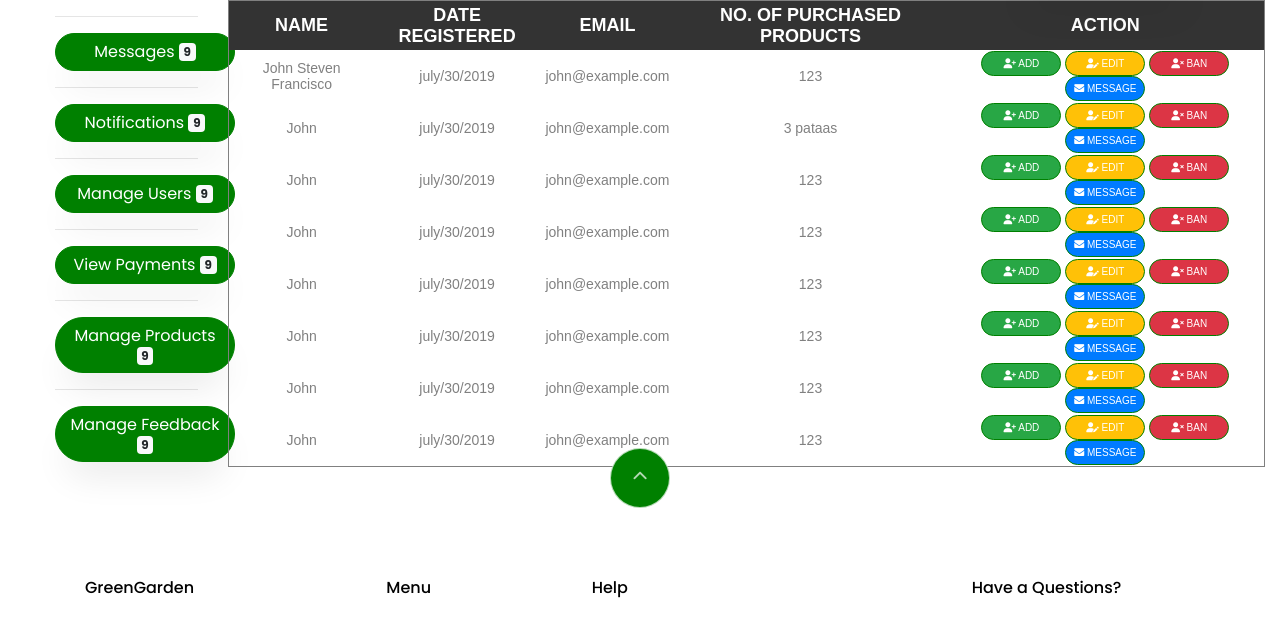
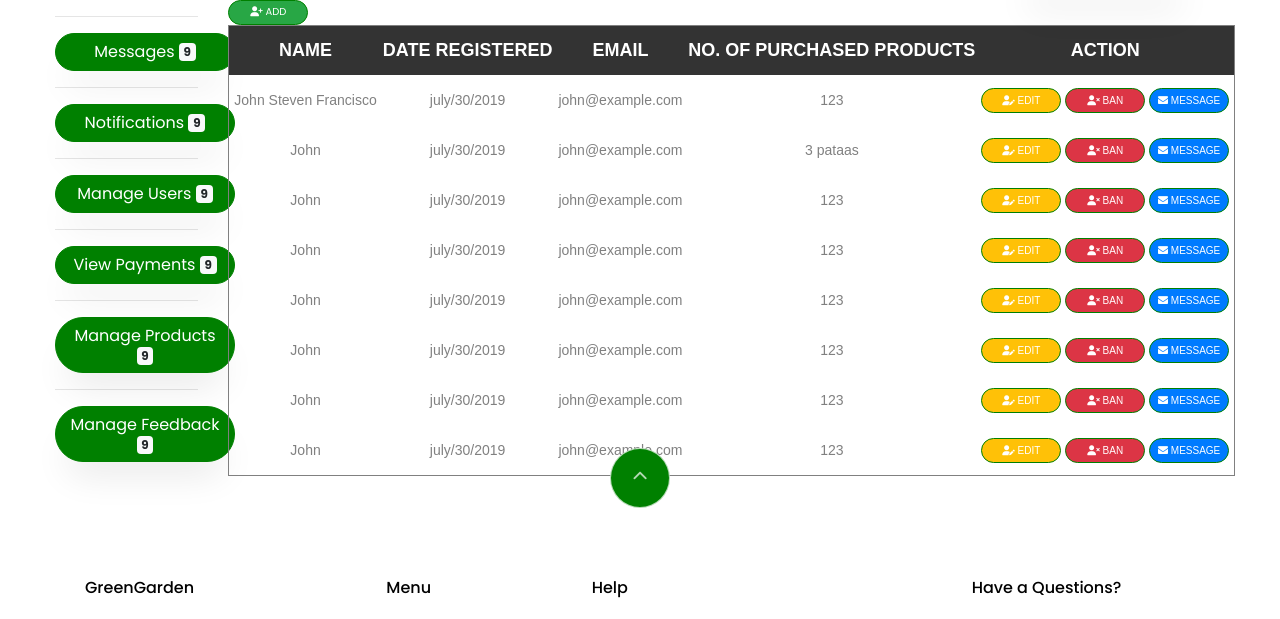
Before and after one commit to allanadan05/greengardenph, a PHP site: page /admin.php in a window 1280 px wide. Shown: the part 74-693 px from the top of the page. Run offline with PHP 8.4, Linux system fonts and the light colour scheme; some libraries are stand-ins or nearby versions; some web fonts are replaced.

Commit message:
update admin

```diff
--- a/admin.php
+++ b/admin.php
@@ -74,9 +74,10 @@
                 <!-- /SIDEBAR -->
                 <!-- TABLE -->
             <div class="col-sm-10">
+                <div class="user-table">
+                   <button class="btn-success" data-toggle="modal" data-target="#add"><i class='fas fa-user-plus'></i> ADD</button>
+                    <table border='.5' class="user-table">
 
-
-                    <table border='.5' class="user-table">
                             <thead>
                             <tr>
                                 <th>Name</th>
@@ -96,7 +97,7 @@
 
                                     <td>
 
-                                     <center><button class="btn-success" data-toggle="modal" data-target="#add"><i class='fas fa-user-plus'></i> ADD</button> <button class="btn-warning"><i class='fas fa-user-edit'></i> EDIT</button>
+                                     <center> <button class="btn-warning"><i class='fas fa-user-edit'></i> EDIT</button>
                                         <button class="btn-danger"><i class='fas fa-user-times'></i> BAN</button> <button type="button" class="btn-primary" data-toggle="modal" data-target="#myModal"><i class="icon-envelope"></i> MESSAGE</button>
                                     </center>
                                     </td>
@@ -108,7 +109,7 @@
                                     <td>john@example.com</td>
                                     <td>3 pataas</td>
                                     <td>
-                                    <center><button class="btn-success" data-toggle="modal" data-target="#add"><i class='fas fa-user-plus'></i> ADD</button> <button class="btn-warning"><i class='fas fa-user-edit'></i> EDIT</button>
+                                    <center> <button class="btn-warning"><i class='fas fa-user-edit'></i> EDIT</button>
                                         <button class="btn-danger"><i class='fas fa-user-times'></i> BAN</button> <button type="button" class="btn-primary" data-toggle="modal" data-target="#myModal"><i class="icon-envelope"></i> MESSAGE</button>
                                     </center>
                                     </td>
@@ -119,7 +120,7 @@
                                     <td>john@example.com</td>
                                     <td>123</td>
                                     <td>
-                                    <center><button class="btn-success" data-toggle="modal" data-target="#add"><i class='fas fa-user-plus'></i> ADD</button> <button class="btn-warning"><i class='fas fa-user-edit'></i> EDIT</button>
+                                    <center> <button class="btn-warning"><i class='fas fa-user-edit'></i> EDIT</button>
                                         <button class="btn-danger"><i class='fas fa-user-times'></i> BAN</button> <button type="button" class="btn-primary" data-toggle="modal" data-target="#myModal"><i class="icon-envelope"></i> MESSAGE</button>
                                     </center>
                                     </td>
@@ -131,7 +132,7 @@
                                     <td>john@example.com</td>
                                     <td>123</td>
                                     <td>
-                                        <center><button class="btn-success" data-toggle="modal" data-target="#add"><i class='fas fa-user-plus'></i> ADD</button> <button class="btn-warning"><i class='fas fa-user-edit'></i> EDIT</button>
+                                    <center> <button class="btn-warning"><i class='fas fa-user-edit'></i> EDIT</button>
                                         <button class="btn-danger"><i class='fas fa-user-times'></i> BAN</button> <button type="button" class="btn-primary" data-toggle="modal" data-target="#myModal"><i class="icon-envelope"></i> MESSAGE</button>
                                     </center>
                                     </td>
@@ -143,7 +144,7 @@
                                     <td>john@example.com</td>
                                     <td>123</td>
                                     <td>
-                                        <center><button class="btn-success" data-toggle="modal" data-target="#add"><i class='fas fa-user-plus'></i> ADD</button> <button class="btn-warning"><i class='fas fa-user-edit'></i> EDIT</button>
+                                        <center> <button class="btn-warning"><i class='fas fa-user-edit'></i> EDIT</button>
                                         <button class="btn-danger"><i class='fas fa-user-times'></i> BAN</button> <button type="button" class="btn-primary" data-toggle="modal" data-target="#myModal"><i class="icon-envelope"></i> MESSAGE</button>
                                     </center>
                                     </td>
@@ -155,7 +156,7 @@
                                     <td>john@example.com</td>
                                     <td>123</td>
                                     <td>
-                                        <center><button class="btn-success" data-toggle="modal" data-target="#add"><i class='fas fa-user-plus'></i> ADD</button> <button class="btn-warning"><i class='fas fa-user-edit'></i> EDIT</button>
+                                        <center> <button class="btn-warning"><i class='fas fa-user-edit'></i> EDIT</button>
                                         <button class="btn-danger"><i class='fas fa-user-times'></i> BAN</button> <button type="button" class="btn-primary" data-toggle="modal" data-target="#myModal"><i class="icon-envelope"></i> MESSAGE</button>
                                     </center>
                                     </td>
@@ -167,7 +168,7 @@
                                     <td>john@example.com</td>
                                     <td>123</td>
                                     <td>
-                                        <center><button class="btn-success" data-toggle="modal" data-target="#add"><i class='fas fa-user-plus'></i> ADD</button> <button class="btn-warning"><i class='fas fa-user-edit'></i> EDIT</button>
+                                        <center> <button class="btn-warning"><i class='fas fa-user-edit'></i> EDIT</button>
                                         <button class="btn-danger"><i class='fas fa-user-times'></i> BAN</button> <button type="button" class="btn-primary" data-toggle="modal" data-target="#myModal"><i class="icon-envelope"></i> MESSAGE</button>
                                     </center>
                                      </td>
@@ -179,7 +180,7 @@
                                     <td>john@example.com</td>
                                     <td>123</td>
                                     <td>
-                                        <center><button class="btn-success" data-toggle="modal" data-target="#add"><i class='fas fa-user-plus'></i> ADD</button> <button class="btn-warning"><i class='fas fa-user-edit'></i> EDIT</button>
+                                        <center><button class="btn-warning"><i class='fas fa-user-edit'></i> EDIT</button>
                                         <button class="btn-danger"><i class='fas fa-user-times'></i> BAN</button> <button type="button" class="btn-primary" data-toggle="modal" data-target="#myModal"><i class="icon-envelope"></i> MESSAGE</button>
                                     </center>
                                     </td>
@@ -190,6 +191,8 @@
 
 
 
+
+                </div>
 
             </div><!-- col 10 -->
                  <!-- /TABLE -->
```
Lines whose indentation alone changed are shown as unchanged.
